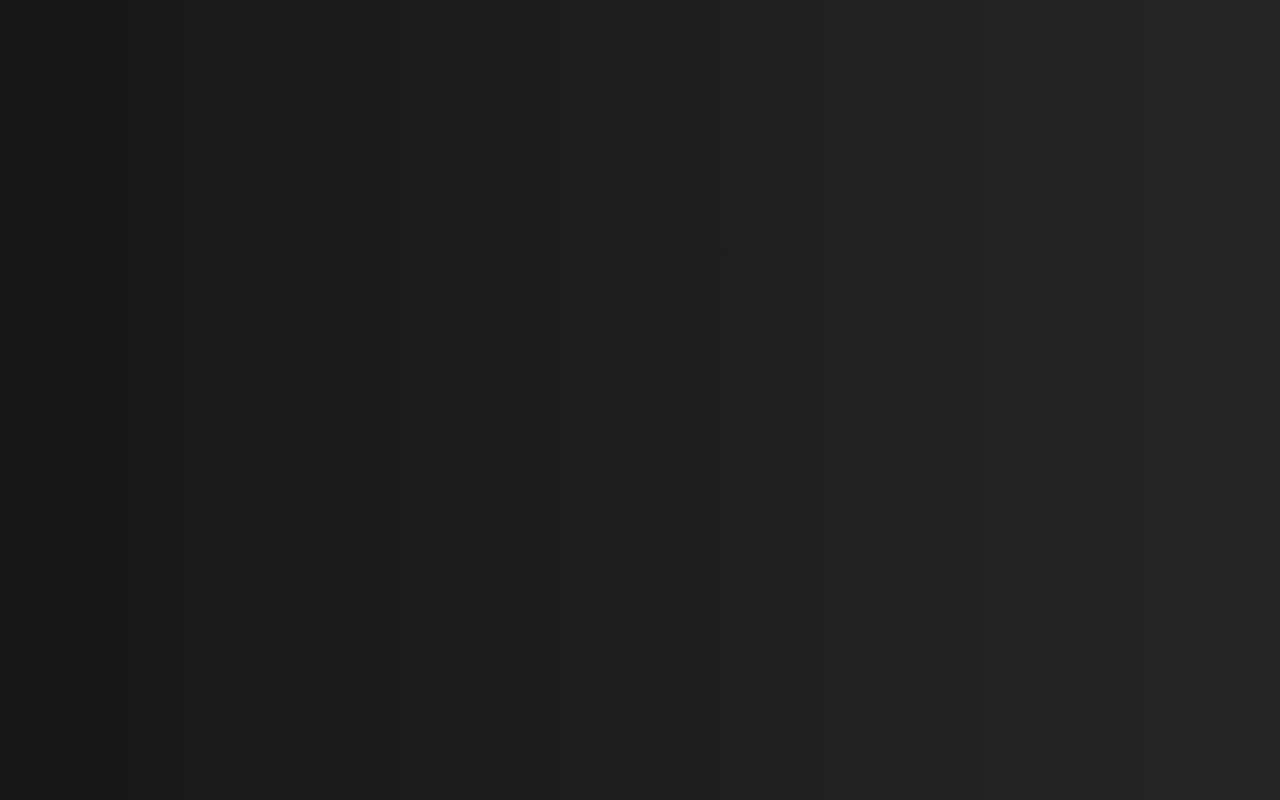
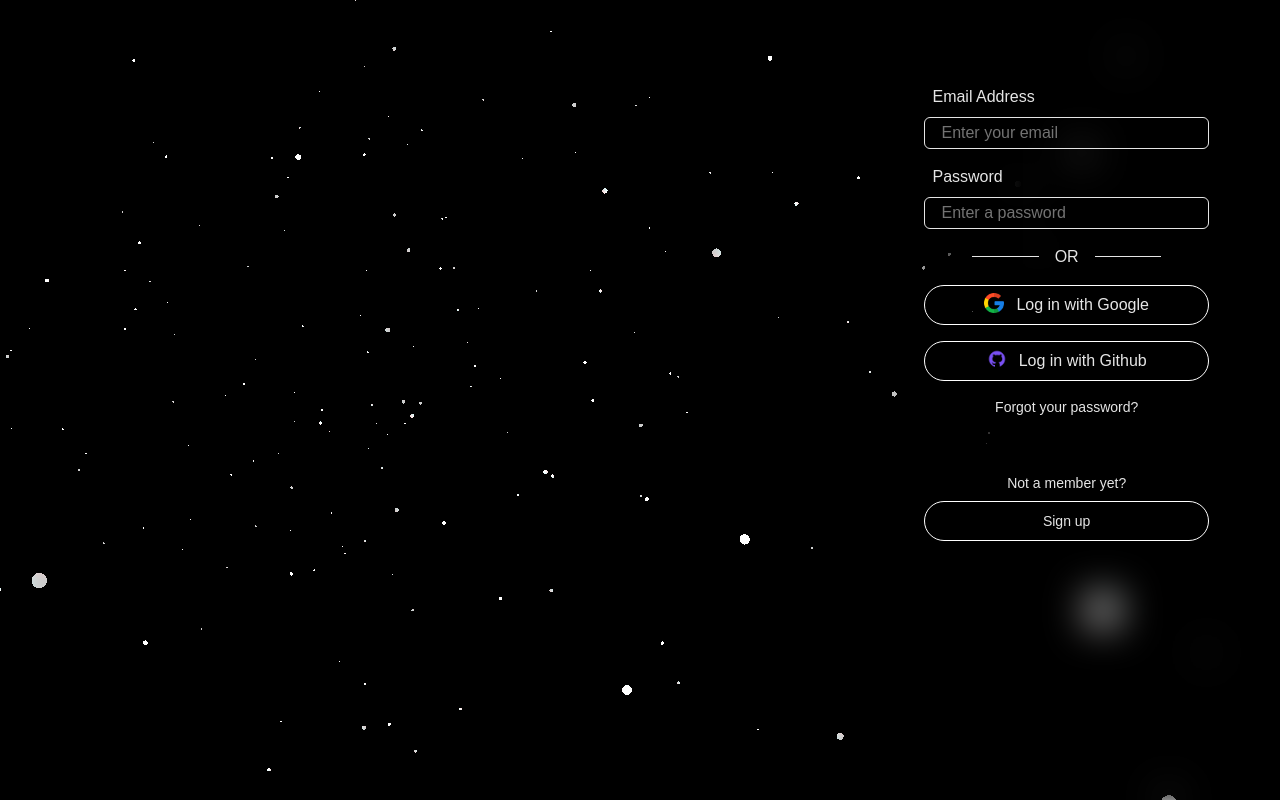
Before and after one commit to sidharthpandithar/apply-log, a React (Vite) app: page /login in a window 1280 px wide. Before the commit this address had no page. Built offline with nearby package versions, Linux system fonts and the light colour scheme.

Commit message:
Animated Signup & Login pages

```diff
--- a/package.json
+++ b/package.json
@@ -12,6 +12,7 @@
   "dependencies": {
     "@tailwindcss/vite": "^4.1.11",
     "gsap": "^3.13.0",
+    "ogl": "^1.0.11",
     "react": "^19.1.0",
     "react-dom": "^19.1.0",
     "react-icons": "^5.5.0",
--- a/src/App.jsx
+++ b/src/App.jsx
@@ -7,6 +7,7 @@ import { BrowserRouter, Routes, Route } from "react-router";
 import Signup from "./components/Pages/Signup";
 import SignupOptions from "./components/reuseables/SignupPage/SignupOptions";
 import NewUser from "./components/reuseables/SignupPage/NewUser";
+import Login from "./components/Pages/Login";
 
 export default function App() {
   return (
@@ -22,6 +23,7 @@ export default function App() {
             <Route index element={<SignupOptions />} />
             <Route path="newuser" element={<NewUser />} />
           </Route>
+          <Route path="/login" element={<Login />} />
         </Routes>
       </BrowserRouter>
     </div>
--- /dev/null
+++ b/src/components/Pages/Login.jsx
@@ -0,0 +1,15 @@
+import Particles from "../reuseables/LoginPage/Particles";
+import LoginComponent from "../reuseables/LoginPage/LoginComponent";
+export default function Login() {
+  return (
+    <div className="relative w-full h-screen overflow-hidden">
+      <Particles />
+
+      <div className="absolute z-10 flex justify-end items-center h-full w-full text-white">
+        <div className="w-1/3 h-full relative blur-mask">
+          <LoginComponent />
+        </div>
+      </div>
+    </div>
+  );
+}
--- /dev/null
+++ b/src/components/reuseables/LoginPage/LoginComponent.jsx
@@ -0,0 +1,45 @@
+import Button from "../SignupPage/Button";
+export default function LoginComponent() {
+  return (
+    <div className="mainContent  w-full h-full flex flex-col justify-center items-center gap-8 text-[#e5e5e5]">
+      <div className="firstHalf flex flex-col items-center gap-4 w-full max-w-md">
+        <div className="flex items-center flex-col w-2/3 gap-4">
+          <div className="flex flex-col gap-4 w-full">
+            <div className="flex flex-col gap-2 ">
+              <label className="pl-2">Email Address</label>
+              <input
+                type="email"
+                className="w-full h-[4vh] border rounded-md px-4"
+                placeholder="Enter your email"
+              />
+            </div>
+            <div className="flex flex-col gap-2">
+              <label className="pl-2">Password</label>
+              <input
+                type="password"
+                className="w-full h-[4vh] border rounded-md px-4"
+                placeholder="Enter a password"
+              />
+            </div>
+          </div>
+          <div className="flex w-2/3 gap-4 justify-center items-center">
+            <hr className="flex-grow border-t border-[#e5e5e5]" />
+            <span className="text-[#e5e5e5]">OR</span>
+            <hr className="flex-grow border-t border-[#e5e5e5]" />
+          </div>
+        </div>
+        <Button imgSrc={"/google.png"} text={"Log in with Google"} />
+        <Button imgSrc={"/github.png"} text={"Log in with Github"} />
+        <div className="policySection w-full text-center px-5 text-sm  text-[#e5e5e5]">
+          <p>Forgot your password?</p>
+        </div>
+      </div>
+      <div className="secondHalf flex-col h-1/3 flex  w-full text-center text-[#e5e5e5]">
+        <div className="flex flex-col items-center gap-2 mt-6 text-sm">
+          <p>Not a member yet?</p>
+          <Button text={"Sign up"} logovisibility={"hidden"} />
+        </div>
+      </div>
+    </div>
+  );
+}
--- /dev/null
+++ b/src/components/reuseables/LoginPage/Particles.jsx
@@ -0,0 +1,241 @@
+import { useEffect, useRef } from "react";
+import { Renderer, Camera, Geometry, Program, Mesh } from "ogl";
+
+const defaultColors = ["#ffffff", "#ffffff", "#ffffff"];
+
+const hexToRgb = (hex) => {
+  hex = hex.replace(/^#/, "");
+  if (hex.length === 3) {
+    hex = hex
+      .split("")
+      .map((c) => c + c)
+      .join("");
+  }
+  const int = parseInt(hex, 16);
+  const r = ((int >> 16) & 255) / 255;
+  const g = ((int >> 8) & 255) / 255;
+  const b = (int & 255) / 255;
+  return [r, g, b];
+};
+
+const vertex = /* glsl */ `
+  attribute vec3 position;
+  attribute vec4 random;
+  attribute vec3 color;
+
+  uniform mat4 modelMatrix;
+  uniform mat4 viewMatrix;
+  uniform mat4 projectionMatrix;
+  uniform float uTime;
+  uniform float uSpread;
+  uniform float uBaseSize;
+  uniform float uSizeRandomness;
+
+  varying vec4 vRandom;
+  varying vec3 vColor;
+
+  void main() {
+    vRandom = random;
+    vColor = color;
+
+    vec3 pos = position * uSpread;
+    pos.z *= 10.0;
+
+    vec4 mPos = modelMatrix * vec4(pos, 1.0);
+    float t = uTime;
+    mPos.x += sin(t * random.z + 6.28 * random.w) * mix(0.1, 1.5, random.x);
+    mPos.y += sin(t * random.y + 6.28 * random.x) * mix(0.1, 1.5, random.w);
+    mPos.z += sin(t * random.w + 6.28 * random.y) * mix(0.1, 1.5, random.z);
+
+    vec4 mvPos = viewMatrix * mPos;
+    gl_PointSize = (uBaseSize * (1.0 + uSizeRandomness * (random.x - 0.5))) / length(mvPos.xyz);
+    gl_Position = projectionMatrix * mvPos;
+  }
+`;
+
+const fragment = /* glsl */ `
+  precision highp float;
+
+  uniform float uTime;
+  uniform float uAlphaParticles;
+  varying vec4 vRandom;
+  varying vec3 vColor;
+
+  void main() {
+    vec2 uv = gl_PointCoord.xy;
+    float d = length(uv - vec2(0.5));
+
+    if(uAlphaParticles < 0.5) {
+      if(d > 0.5) {
+        discard;
+      }
+      gl_FragColor = vec4(vColor + 0.2 * sin(uv.yxx + uTime + vRandom.y * 6.28), 1.0);
+    } else {
+      float circle = smoothstep(0.5, 0.4, d) * 0.8;
+      gl_FragColor = vec4(vColor + 0.2 * sin(uv.yxx + uTime + vRandom.y * 6.28), circle);
+    }
+  }
+`;
+
+const Particles = ({
+  particleCount = 400,
+  particleSpread = 10,
+  speed = 0.2,
+  particleColors,
+  moveParticlesOnHover = false,
+  particleHoverFactor = 1,
+  alphaParticles = false,
+  particleBaseSize = 100,
+  sizeRandomness = 1,
+  cameraDistance = 20,
+  disableRotation = false,
+  className,
+}) => {
+  const containerRef = useRef(null);
+  const mouseRef = useRef({ x: 0, y: 0 });
+
+  useEffect(() => {
+    const container = containerRef.current;
+    if (!container) return;
+
+    const renderer = new Renderer({ depth: false, alpha: true });
+    const gl = renderer.gl;
+    container.appendChild(gl.canvas);
+    gl.clearColor(0, 0, 0, 0);
+
+    const camera = new Camera(gl, { fov: 15 });
+    camera.position.set(0, 0, cameraDistance);
+
+    const resize = () => {
+      const width = container.clientWidth;
+      const height = container.clientHeight;
+      renderer.setSize(width, height);
+      camera.perspective({ aspect: gl.canvas.width / gl.canvas.height });
+    };
+    window.addEventListener("resize", resize, false);
+    resize();
+
+    const handleMouseMove = (e) => {
+      const rect = container.getBoundingClientRect();
+      const x = ((e.clientX - rect.left) / rect.width) * 2 - 1;
+      const y = -(((e.clientY - rect.top) / rect.height) * 2 - 1);
+      mouseRef.current = { x, y };
+    };
+
+    if (moveParticlesOnHover) {
+      container.addEventListener("mousemove", handleMouseMove);
+    }
+
+    const count = particleCount;
+    const positions = new Float32Array(count * 3);
+    const randoms = new Float32Array(count * 4);
+    const colors = new Float32Array(count * 3);
+    const palette =
+      particleColors && particleColors.length > 0
+        ? particleColors
+        : defaultColors;
+
+    for (let i = 0; i < count; i++) {
+      let x, y, z, len;
+      do {
+        x = Math.random() * 2 - 1;
+        y = Math.random() * 2 - 1;
+        z = Math.random() * 2 - 1;
+        len = x * x + y * y + z * z;
+      } while (len > 1 || len === 0);
+      const r = Math.cbrt(Math.random());
+      positions.set([x * r, y * r, z * r], i * 3);
+      randoms.set(
+        [Math.random(), Math.random(), Math.random(), Math.random()],
+        i * 4
+      );
+      const col = hexToRgb(palette[Math.floor(Math.random() * palette.length)]);
+      colors.set(col, i * 3);
+    }
+
+    const geometry = new Geometry(gl, {
+      position: { size: 3, data: positions },
+      random: { size: 4, data: randoms },
+      color: { size: 3, data: colors },
+    });
+
+    const program = new Program(gl, {
+      vertex,
+      fragment,
+      uniforms: {
+        uTime: { value: 0 },
+        uSpread: { value: particleSpread },
+        uBaseSize: { value: particleBaseSize },
+        uSizeRandomness: { value: sizeRandomness },
+        uAlphaParticles: { value: alphaParticles ? 1 : 0 },
+      },
+      transparent: true,
+      depthTest: false,
+    });
+
+    const particles = new Mesh(gl, { mode: gl.POINTS, geometry, program });
+
+    let animationFrameId;
+    let lastTime = performance.now();
+    let elapsed = 0;
+
+    const update = (t) => {
+      animationFrameId = requestAnimationFrame(update);
+      const delta = t - lastTime;
+      lastTime = t;
+      elapsed += delta * speed;
+
+      program.uniforms.uTime.value = elapsed * 0.001;
+
+      if (moveParticlesOnHover) {
+        particles.position.x = -mouseRef.current.x * particleHoverFactor;
+        particles.position.y = -mouseRef.current.y * particleHoverFactor;
+      } else {
+        particles.position.x = 0;
+        particles.position.y = 0;
+      }
+
+      if (!disableRotation) {
+        particles.rotation.x = Math.sin(elapsed * 0.0002) * 0.1;
+        particles.rotation.y = Math.cos(elapsed * 0.0005) * 0.15;
+        particles.rotation.z += 0.01 * speed;
+      }
+
+      renderer.render({ scene: particles, camera });
+    };
+
+    animationFrameId = requestAnimationFrame(update);
+
+    return () => {
+      window.removeEventListener("resize", resize);
+      if (moveParticlesOnHover) {
+        container.removeEventListener("mousemove", handleMouseMove);
+      }
+      cancelAnimationFrame(animationFrameId);
+      if (container.contains(gl.canvas)) {
+        container.removeChild(gl.canvas);
+      }
+    };
+    // eslint-disable-next-line react-hooks/exhaustive-deps
+  }, [
+    particleCount,
+    particleSpread,
+    speed,
+    moveParticlesOnHover,
+    particleHoverFactor,
+    alphaParticles,
+    particleBaseSize,
+    sizeRandomness,
+    cameraDistance,
+    disableRotation,
+  ]);
+
+  return (
+    <div
+      ref={containerRef}
+      className={`absolute z-5 w-full h-full bg-black ${className}`}
+    />
+  );
+};
+
+export default Particles;
--- a/src/components/reuseables/SignupPage/GridMotion.jsx
+++ b/src/components/reuseables/SignupPage/GridMotion.jsx
@@ -55,7 +55,7 @@ const GridMotion = ({ items = [], gradientColor = "black" }) => {
   }, []);
 
   return (
-    <div ref={gridRef} className="h-full w-full overflow-hidden">
+    <div ref={gridRef} className="h-full w-full overflow-hidden absolute z-5">
       <section
         className="w-full h-screen overflow-hidden relative flex items-center justify-center"
         style={{
--- a/src/components/reuseables/SignupPage/NewUser.jsx
+++ b/src/components/reuseables/SignupPage/NewUser.jsx
@@ -4,11 +4,11 @@ export default function NewUser() {
   return (
     <div className="mainContent w-full h-full flex flex-col justify-center items-center gap-8 text-[#e5e5e5]">
       <div className="flex flex-col items-center gap-6 w-full max-w-md">
-        <div className="w-full flex flex-col gap-4">
+        <div className="w-full flex flex-col gap-4 justify-center items-center">
           <div className="flex flex-col">
             <label className="pl-2">Email Address</label>
             <input
-              type="text"
+              type="email"
               className="w-full h-[4vh] border rounded-md px-4"
               placeholder="Enter your email"
             />
@@ -16,9 +16,9 @@ export default function NewUser() {
           <div className="flex flex-col">
             <label className="pl-2">Password</label>
             <input
-              type="text"
+              type="password"
               className="w-full h-[4vh] border rounded-md px-4"
-              placeholder="Enter your username"
+              placeholder="Enter a password"
             />
           </div>
           <div className="flex flex-col">
@@ -26,16 +26,18 @@ export default function NewUser() {
             <input
               type="password"
               className="w-full h-[4vh] border rounded-md px-4"
-              placeholder="Enter your password"
+              placeholder="Re-enter your password"
             />
           </div>
         </div>
-        <Button text={"Sign up"} logovisibility={"hidden"} />
-        <div className="policySection text-center px-5 text-sm">
-          <p>
-            By signing up, you agree to the Terms of Service and Privacy Policy,
-            including cookie use.
-          </p>
+        <div className="flex flex-col w-full justify-center items-center gap-2 mt-5">
+          <Button text={"Sign up"} logovisibility={"hidden"} />
+          <div className="policySection text-center px-5 text-sm">
+            <p>
+              By signing up, you agree to the Terms of Service and Privacy
+              Policy, including cookie use.
+            </p>
+          </div>
         </div>
       </div>
       <div className="secondHalf flex-col h-1/3 flex  w-full text-center text-[#e5e5e5]">
--- a/src/index.css
+++ b/src/index.css
@@ -11,3 +11,27 @@ body {
   padding: 0;
   width: 100%;
 }
+
+.blur-mask {
+  position: relative;
+  overflow: hidden; /* important to prevent blur from leaking out */
+}
+
+.blur-mask::before {
+  content: "";
+  position: absolute;
+  inset: 0;
+  backdrop-filter: blur(20px);
+  -webkit-backdrop-filter: blur(20px);
+  mask-image: linear-gradient(to right, transparent 0%, black 40%);
+  -webkit-mask-image: linear-gradient(to right, transparent 0%, black 40%);
+  mask-size: 100% 100%;
+  -webkit-mask-size: 100% 100%;
+  z-index: 0;
+  pointer-events: none;
+}
+
+.blur-mask > * {
+  position: relative;
+  z-index: 1;
+}
```
Also changed, not shown: src/components/Pages/Signup.jsx (+4 -5 lines), 1 other file (tests, documents, lock files or other folders).
